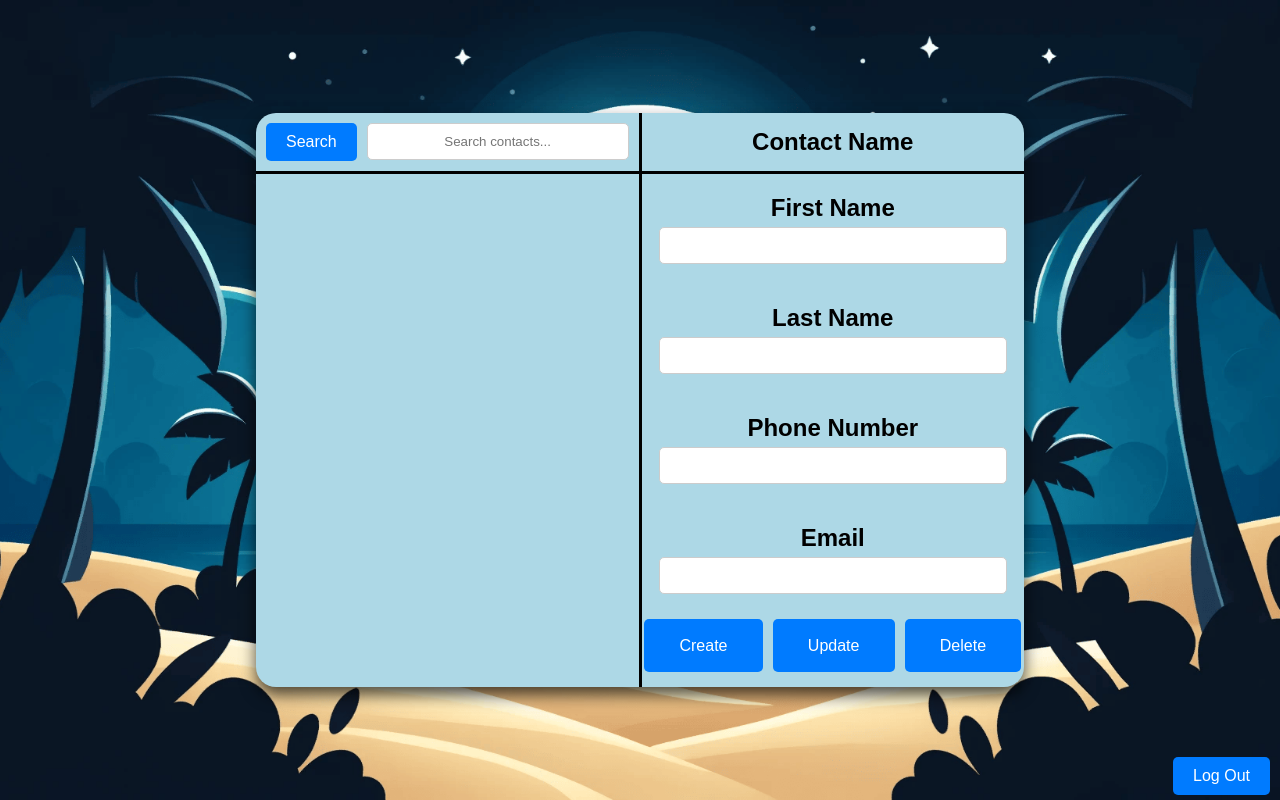
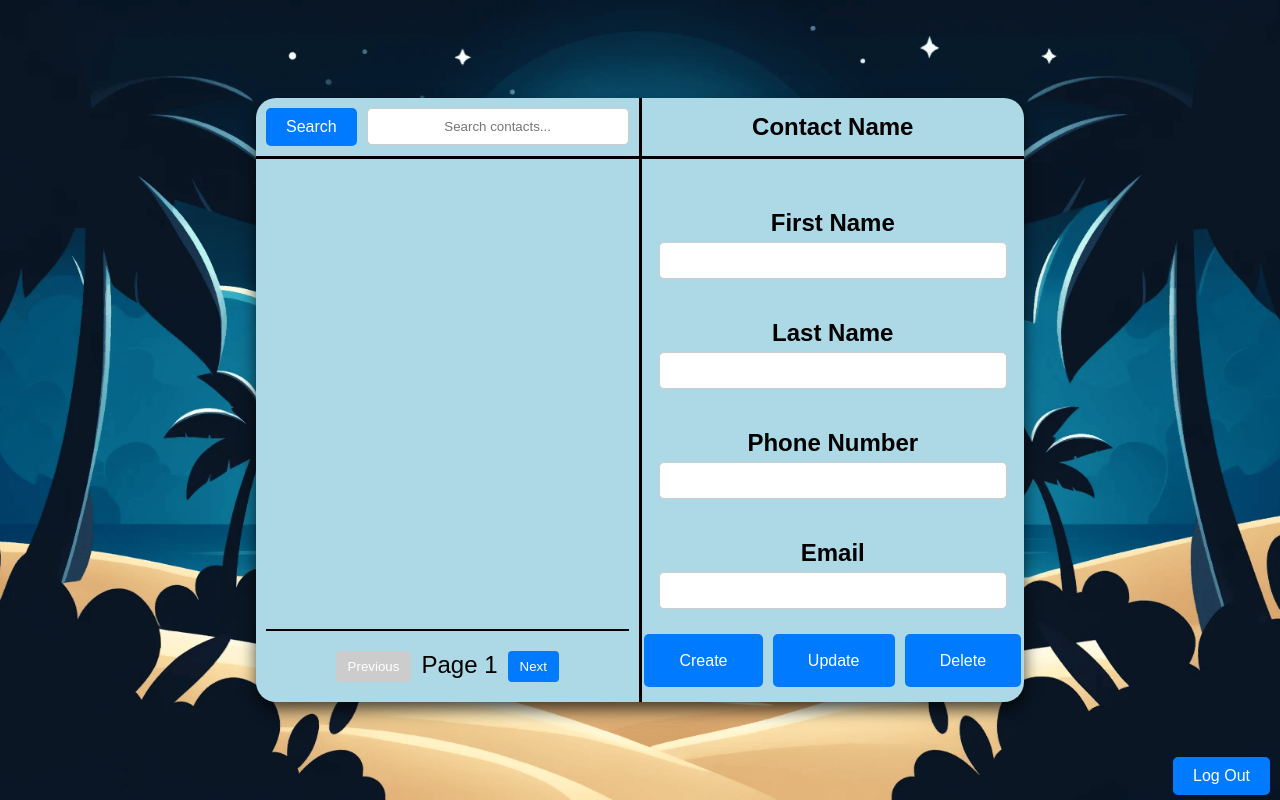
Before and after one commit to landerson7/COP4331_Group6_SmallProject, a PHP site: page /search_contacts.html in a window 1280 px wide. Run offline with PHP 8.4, Linux system fonts and the light colour scheme.

Commit message:
added pagination

```diff
--- a/search_contacts.html
+++ b/search_contacts.html
@@ -12,8 +12,8 @@
     <div>
       <div style="border-right: 3px solid black;" class="contacts-cell top-cell">
         <div class="search-container">
-			<button class="search-btn" id="search-btn" onclick="doSearchContact()">Search</button>
-          	<input type="text" class="search-box" id="search-box" placeholder="Search contacts...">
+          <button class="search-btn" id="search-btn">Search</button>
+          <input type="text" class="search-box" id="search-box" placeholder="Search contacts...">
         </div>
       </div>
       <div style="border-left: 3px solid black;" class="contacts-cell top-cell" id="contact-name">Contact Name</div>
@@ -21,13 +21,22 @@
 
     <!-- Bottom Row -->
     <div>
-      <div style="border-right: 3px solid black;" class="contacts-cell bottom-cell" id="contact-results">
-        <!-- Dynamically populate search results here -->
+      <div style="border-right: 3px solid black;" class="contacts-cell bottom-cell">
+        <div id="contact-results" class="contact-results">
+          <!-- Contacts will be loaded here -->
+        </div>
 
+        <!-- Pagination -->
+        <div id="pagination" class="pagination-container">
+          <button id="prev-page" class="pagination-btn" disabled>Previous</button>
+          <span id="page-info">Page 1</span>
+          <button id="next-page" class="pagination-btn">Next</button>
+        </div>
       </div>
+
       <div style="border-left: 3px solid black;" class="contacts-cell bottom-cell">
         <div class="contact-info">
-          <label style="padding-top: 0px;" for="first-name">First Name</label>
+          <label for="first-name">First Name</label>
           <input type="text" id="first-name">
 
           <label for="last-name">Last Name</label>
@@ -51,7 +60,7 @@
 
   <button class="btn btn-logout" id="logout-btn" onclick="doLogout()">Log Out</button>
 
-  <!--JavaScript-->
-  <script src="javascript/code.js"></script>
+  <!-- Link to External JavaScript -->
+  <script src="javascript/search_contacts.js"></script>
 </body>
 </html>
--- a/style/contacts_style.css
+++ b/style/contacts_style.css
@@ -166,3 +166,33 @@
 .btn-logout:hover {
 	background-color: #0056b3;
 }
+
+.contact-results {
+	display: flex;
+	flex-direction: column;
+	justify-content: space-between;
+	height: 90%;
+  }
+
+  .pagination-container {
+	display: flex;
+	justify-content: center;
+	gap: 10px;
+	margin-top: auto;
+	padding: 20px;
+	border-top: 2px solid black;
+  }
+
+  .pagination-btn {
+	padding: 8px 12px;
+	background-color: #007BFF;
+	color: white;
+	border: none;
+	cursor: pointer;
+	border-radius: 4px;
+  }
+
+  .pagination-btn:disabled {
+	background-color: #cccccc;
+	cursor: not-allowed;
+  }
```
